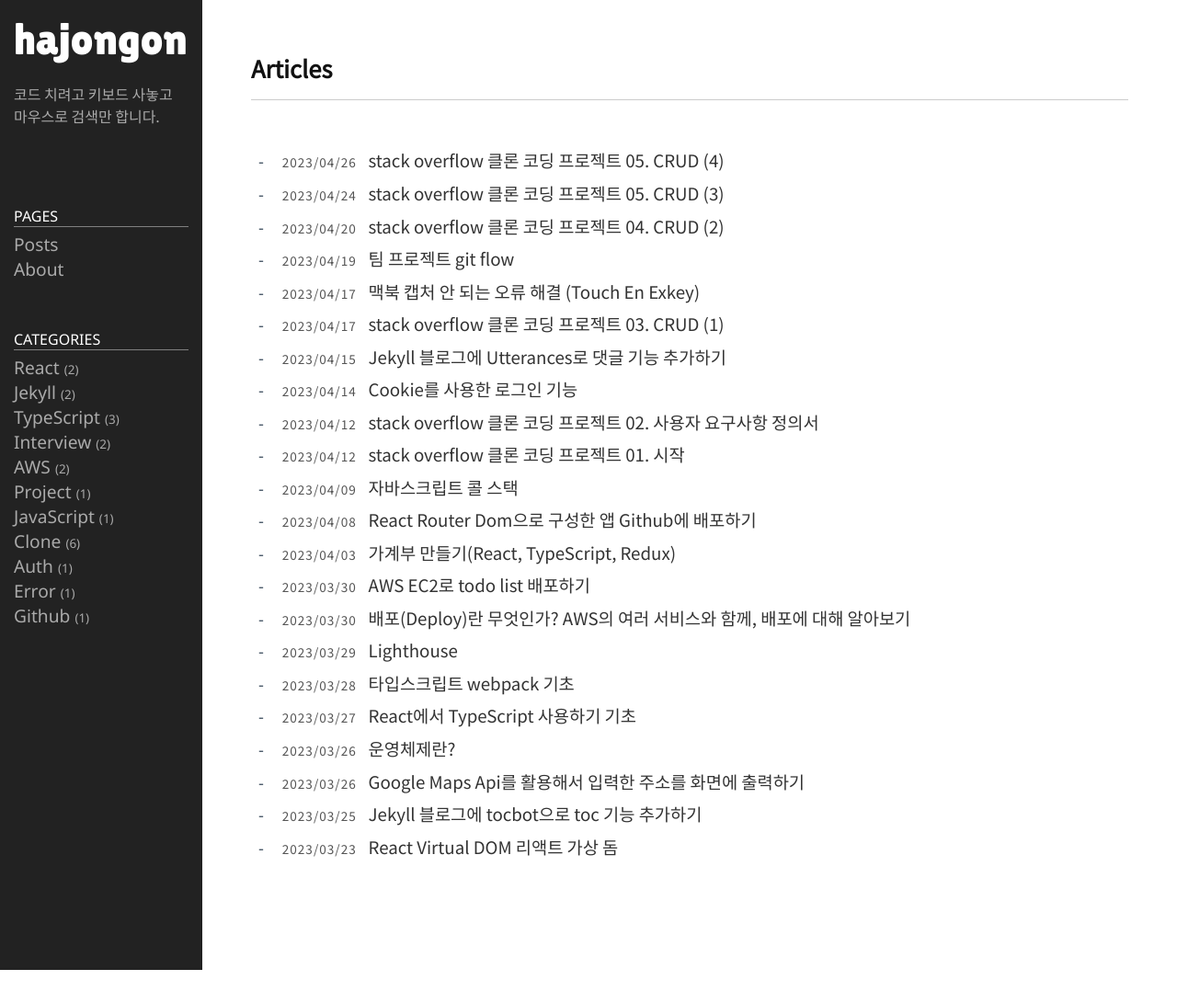
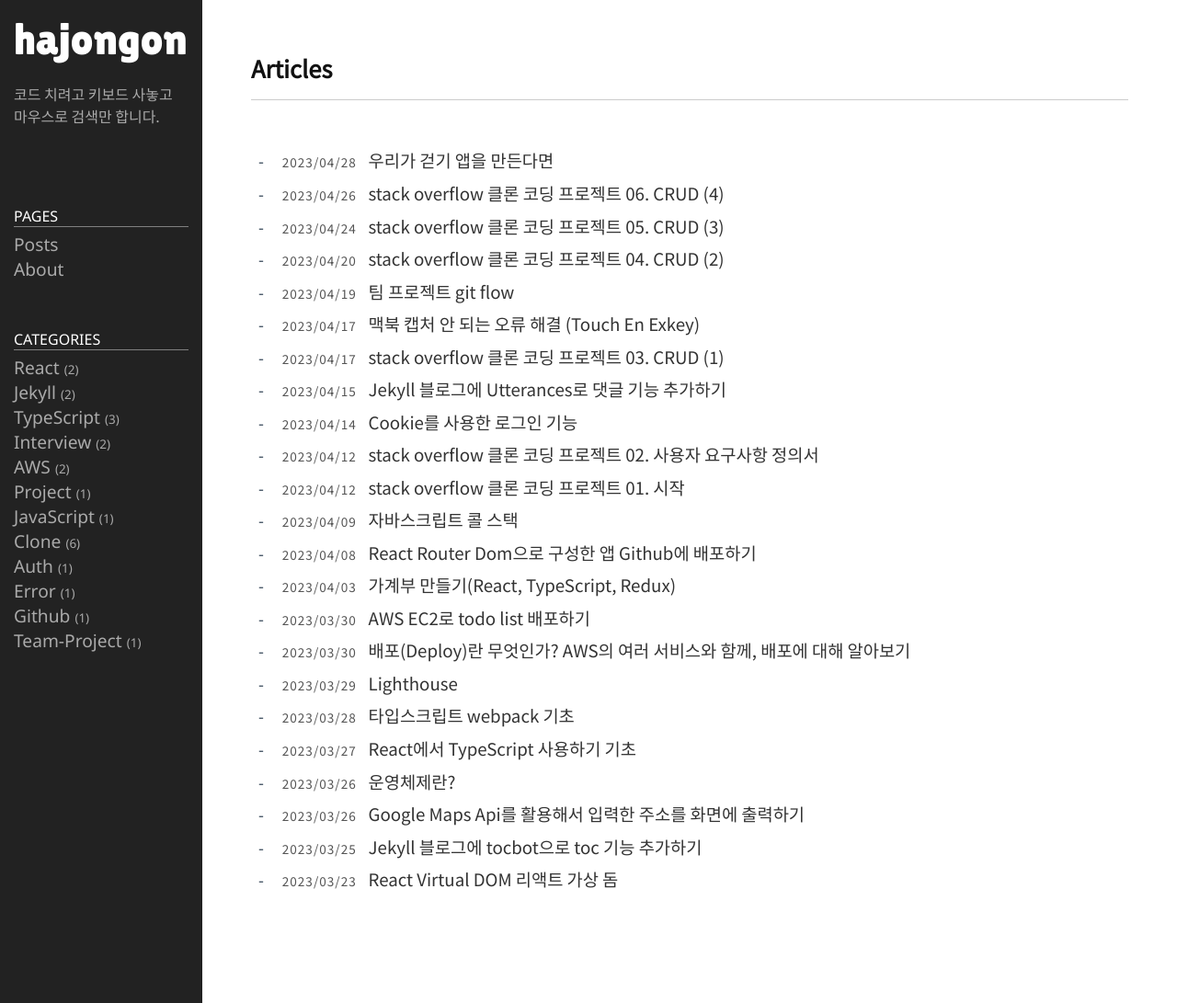
Before and after one commit to hajongon/hajongon.github.io, a Jekyll site: the page built from index.md, in a window 1280 px wide. Shown: the whole page at 92% size. Built offline with Jekyll 4.4.1, drawn with Linux system fonts in a browser that asks for light colours; before the commit the page ends 1055 px from its top, so only the background shows below that; some of the changed lines change nothing that is shown.

Commit message:
post: 걷기앱만들기

```diff
--- a/_posts/2023-04-27-stackoverflow-06.md
+++ b/_posts/2023-04-27-stackoverflow-06.md
@@ -1,6 +1,6 @@
 ---
 layout: post
-title: stack overflow 클론 코딩 프로젝트 05. CRUD (4)
+title: stack overflow 클론 코딩 프로젝트 06. CRUD (4)
 date: 2023-04-27 00:00:00 +0900
 category: clone
 published: true
--- /dev/null
+++ b/_posts/2023-04-29-seoul-walking-01.md
@@ -0,0 +1,223 @@
+---
+layout: post
+title: 우리가 걷기 앱을 만든다면
+date: 2023-04-29 00:00:00 +0900
+category: team-project
+published: true
+---
+
+`구글 맵 API 사용해서 지도 렌더링하기` 링크<br>
+↓↓↓<br>
+
+[클릭](https://hajongon.github.io/typescript/2023/03/26/google-map-api.html){: target="blank"}
+
+<br>
+<br>
+
+## 원하는 위치만 불러오기
+---
+`걷기 앱`의 특성 상 굉장히 넓은 범위의 지도는 필요하지 않다.<br>
+그렇다면 원하는 위치의 지도만 불러오는 것이 가능할까?<br>
+가능하다.<br>
+
+{% highlight tsx linenos %}
+const MAP_OPTIONS: google.maps.MapOptions = {
+  center: { lat: 37.5, lng: 127 },
+  zoom: 8,
+  restriction: {
+    // 동대문구만 보이게
+    latLngBounds: {
+      north: 37.603576,
+      south: 37.561169,
+      east: 127.050408,
+      west: 127.01325,
+    },
+    strictBounds: true,
+  },
+};
+{% endhighlight %}
+
+<br>
+
+위와 같이 `restriction` 옵션을 사용하면 원하는 위치의 데이터만 불러올 수 있다.<br>
+아래 화면에서 지도의 `-` 버튼을 눌러보아도 지도는 더 이상 축소되지 않았다.<br>
+그렇다는 건, 더 좁은 범위로도 가져올 수 있다는 것!<br>
+
+![동대문구지도](/public/img/team-project/%EB%8F%99%EB%8C%80%EB%AC%B8%EA%B5%AC%EC%A7%80%EB%8F%84.png){: width="800px"}
+
+<br>
+<br>
+
+## 지도 커스텀하기
+---
+`styles`라는 옵션을 사용하면, 지도의 스타일을 꽤 다양하게 커스텀할 수 있다.<br>
+생각보다 커스터마이즈할 수 있는 옵션이 많아서 놀랐다!<br>
+
+<br>
+
+### 지도 색상 바꾸기
+
+{% highlight tsx linenos %}
+const MAP_OPTIONS: google.maps.MapOptions = {
+  center: { lat: 37.5, lng: 127 },
+  zoom: 8,
+  restriction: {
+    // 동대문구만 보이게
+  },
+  styles: [
+    {
+      // 색상
+      featureType: "all",
+      stylers: [
+        {
+          saturation: -100,
+        },
+      ],
+    },
+    {
+      // 물 색상
+      featureType: "water",
+      stylers: [
+        {
+          color: "#7dcdcd",
+        },
+      ],
+    },
+  ],
+};
+{% endhighlight %}
+
+
+![지도 색상 변경](/public/img/team-project/map-color-customize.png){: width="800px"}
+
+물 색상은 유지한 채로 모든 지도의 `saturation`을 -100으로 줘봤다.
+
+
+<br>
+
+### 건물 이름 지우기
+
+건물 이름이 너무 많으면 번잡할 것 같아서, 건물 이름을 지우는 옵션도 찾아봤다.
+
+{% highlight tsx linenos %}
+const MAP_OPTIONS: google.maps.MapOptions = {
+  center: { lat: 37.5, lng: 127 },
+  zoom: 8,
+  restriction: {
+    // 동대문구만 보이게
+  },
+  styles: [
+    // 지도는 회색, 물 색상은 유지
+    {
+      // 건물 이름 가리기
+      featureType: "all",
+      elementType: "labels",
+      stylers: [{ visibility: "off" }],
+    },
+    // 지도 단순화하기
+    {
+      featureType: "road",
+      elementType: "geometry",
+      stylers: [
+        { visibility: "simplified" },
+        { hue: "#00ddff" },
+        { saturation: -50 },
+        { lightness: -15 },
+        { weight: 1.5 },
+      ],
+    },
+  ],
+};
+{% endhighlight %}
+
+![건물 이름 지우기](/public/img/team-project/no-building-name.png){: width="800px"}
+
+네, 가능합니다.
+
+<br>
+
+### 지도 단순화하기
+
+지도를 좀 더 단순화시킬 수 있는 방법이 있을까 찾아보니, `visibility: simplified`라는 속성이 있었다. 도로에 적용시켜보았다.
+
+{% highlight tsx linenos %}
+const MAP_OPTIONS: google.maps.MapOptions = {
+  center: { lat: 37.5, lng: 127 },
+  zoom: 8,
+  restriction: {
+    // 동대문구만 보이게
+  },
+  styles: [
+    {
+      // 색상
+    },
+    {
+      // 물 색상
+    },
+    {
+      // 건물 이름 가리기
+    },
+
+    {
+      // 지도 단순화하기
+      featureType: "road",
+      elementType: "geometry",
+      stylers: [
+        { visibility: "simplified" }, // road가 단순화된다.
+        { hue: "#000000" }, // 도로의 색상을 지정한다.
+        { saturation: -50 }, // 색상의 채도를 설정한다.
+        { lightness: -15 }, // 색상의 밝기를 설정한다.
+        { weight: 1.5 }, // 도로의 두께를 지정한다.
+      ],
+    },
+  ],
+};
+{% endhighlight %}
+
+![도로 단순화](/public/img/team-project/simplify.png){: width="800px"}
+
+도로가 얇아져서 지도가 훨씬 단순해진 것을 확인할 수 있다.
+
+
+## 경로 그리기
+
+경로를 그릴 수는 있는 것 같은데, API 문제인지 현재는 작동하지 않는다.<br>
+코드만 기재하겠다.
+
+{% highlight tsx linenos %}
+      // DirectionsService 객체 생성
+      const directionsService = new google.maps.DirectionsService();
+      // 경로 그리기 함수
+      const calcRoute = () => {
+
+        const start = { lat: 37.556877, lng: 126.969667 }; // 서울역
+        const end = { lat: 37.583834, lng: 127.058722 }; // 서울시립대학교
+
+        // 위에서 현재 위치를 받아 놓고, start, end를 설정할 수도 있다.
+        // const start = coordinates;
+        // const end = coordinates;
+
+        const request = {
+          origin: start,
+          destination: end,
+          travelMode: google.maps.TravelMode.DRIVING,
+        };
+        directionsService.route(request, function (result, status) {
+          console.log(status);
+          if (status == "OK") {
+            console.log("ok");
+            const directionsRenderer = new google.maps.DirectionsRenderer({
+              suppressMarkers: true,
+              // 경로 색상 및 굵기
+              polylineOptions: {
+                strokeColor: "#FFA500", // 주황색
+                strokeWeight: 2,
+              },
+            });
+            directionsRenderer.setMap(map);
+            directionsRenderer.setDirections(result);
+          }
+        });
+      };
+      calcRoute();
+{% endhighlight %}
```
Also changed, not shown: public/img/team-project/map-color-customize.png (added), public/img/team-project/no-building-name.png (added), public/img/team-project/simplify.png (added), 1 other file.
